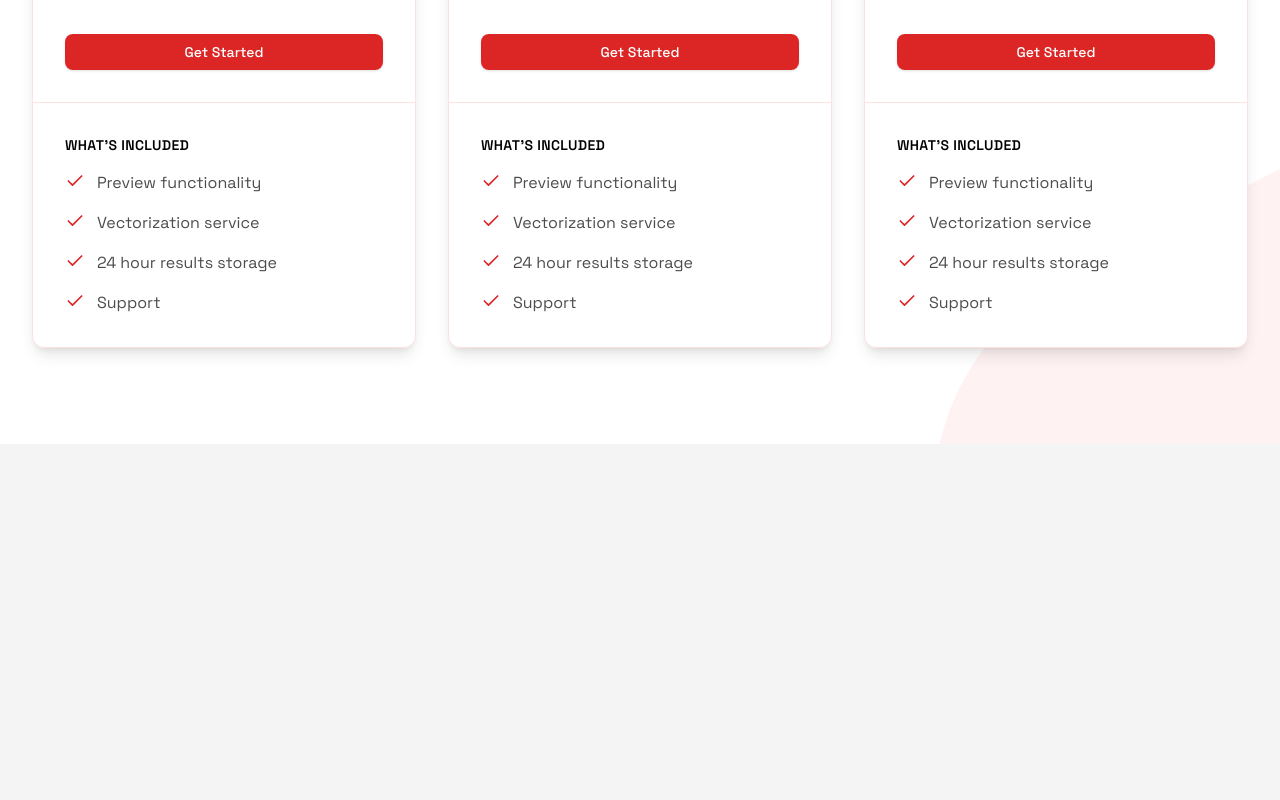
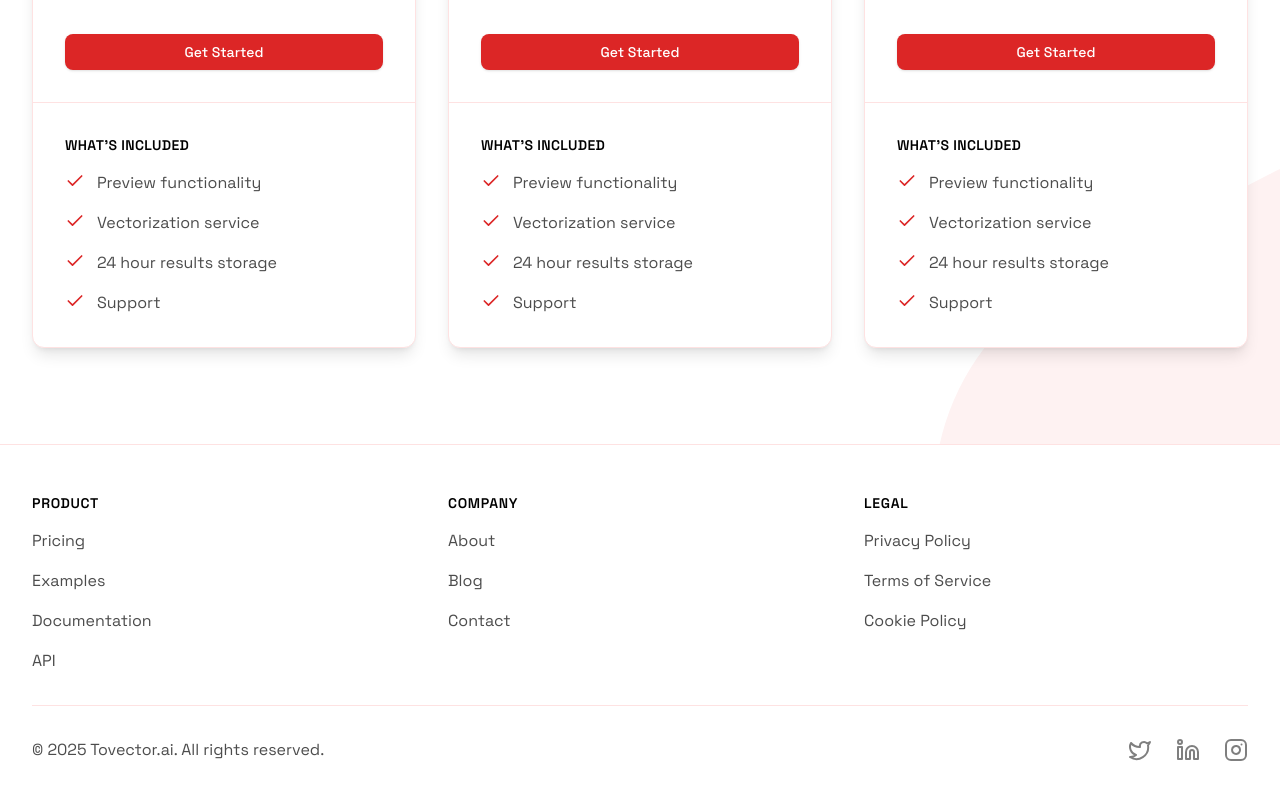
Before and after one commit to beoncer/tovetctorai_frontend, a Next.js app: page / in a window 1280 px wide. Shown: the part 2521-3321 px from the top of the page. Before the commit the page ends 2965 px from the top, so only its background shows below. Built offline with nearby package versions, Linux system fonts and the light colour scheme.

Commit message:
feat: add Footer component with navigation and social links

```diff
--- a/app/page.tsx
+++ b/app/page.tsx
@@ -3,6 +3,7 @@
 import HowItWorks from "@/components/how-it-works"
 import Reviews from "@/components/reviews"
 import Pricing from "@/components/pricing"
+import Footer from "@/components/footer"
 
 export default function Home() {
   return (
@@ -12,6 +13,7 @@
       <HowItWorks />
       <Reviews />
       <Pricing />
+      <Footer />
     </main>
   )
 }
--- /dev/null
+++ b/components/footer.tsx
@@ -0,0 +1,99 @@
+"use client"
+
+import Link from "next/link"
+import { Facebook, Twitter, Instagram, Linkedin } from "lucide-react"
+
+export default function Footer() {
+  return (
+    <footer className="bg-white border-t border-red-100">
+      <div className="max-w-7xl mx-auto py-12 px-6 lg:px-8">
+        <div className="grid grid-cols-2 md:grid-cols-3 gap-8">
+          <div>
+            <h3 className="text-sm font-semibold text-black tracking-wider uppercase">Product</h3>
+            <ul className="mt-4 space-y-4">
+              <li>
+                <Link href="#pricing" className="text-base text-black/70 hover:text-red-600 transition-colors">
+                  Pricing
+                </Link>
+              </li>
+              <li>
+                <Link href="#" className="text-base text-black/70 hover:text-red-600 transition-colors">
+                  Examples
+                </Link>
+              </li>
+              <li>
+                <Link href="#" className="text-base text-black/70 hover:text-red-600 transition-colors">
+                  Documentation
+                </Link>
+              </li>
+              <li>
+                <Link href="#" className="text-base text-black/70 hover:text-red-600 transition-colors">
+                  API
+                </Link>
+              </li>
+            </ul>
+          </div>
+          <div>
+            <h3 className="text-sm font-semibold text-black tracking-wider uppercase">Company</h3>
+            <ul className="mt-4 space-y-4">
+              <li>
+                <Link href="#" className="text-base text-black/70 hover:text-red-600 transition-colors">
+                  About
+                </Link>
+              </li>
+              <li>
+                <Link href="#" className="text-base text-black/70 hover:text-red-600 transition-colors">
+                  Blog
+                </Link>
+              </li>
+              <li>
+                <Link href="#" className="text-base text-black/70 hover:text-red-600 transition-colors">
+                  Contact
+                </Link>
+              </li>
+            </ul>
+          </div>
+          <div>
+            <h3 className="text-sm font-semibold text-black tracking-wider uppercase">Legal</h3>
+            <ul className="mt-4 space-y-4">
+              <li>
+                <Link href="#" className="text-base text-black/70 hover:text-red-600 transition-colors">
+                  Privacy Policy
+                </Link>
+              </li>
+              <li>
+                <Link href="#" className="text-base text-black/70 hover:text-red-600 transition-colors">
+                  Terms of Service
+                </Link>
+              </li>
+              <li>
+                <Link href="#" className="text-base text-black/70 hover:text-red-600 transition-colors">
+                  Cookie Policy
+                </Link>
+              </li>
+            </ul>
+          </div>
+        </div>
+        <div className="mt-8 border-t border-red-100 pt-8 md:flex md:items-center md:justify-between">
+          <div className="flex space-x-6 md:order-2">
+            <Link href="#" className="text-black/50 hover:text-red-600 transition-colors">
+              <span className="sr-only">Twitter</span>
+              <Twitter className="h-6 w-6" />
+            </Link>
+            <Link href="#" className="text-black/50 hover:text-red-600 transition-colors">
+              <span className="sr-only">LinkedIn</span>
+              <Linkedin className="h-6 w-6" />
+            </Link>
+            <Link href="#" className="text-black/50 hover:text-red-600 transition-colors">
+              <span className="sr-only">Instagram</span>
+              <Instagram className="h-6 w-6" />
+            </Link>
+          </div>
+          <p className="mt-8 text-base text-black/70 md:mt-0 md:order-1">
+            &copy; {new Date().getFullYear()} Tovector.ai. All rights reserved.
+          </p>
+        </div>
+      </div>
+    </footer>
+  )
+}
```
